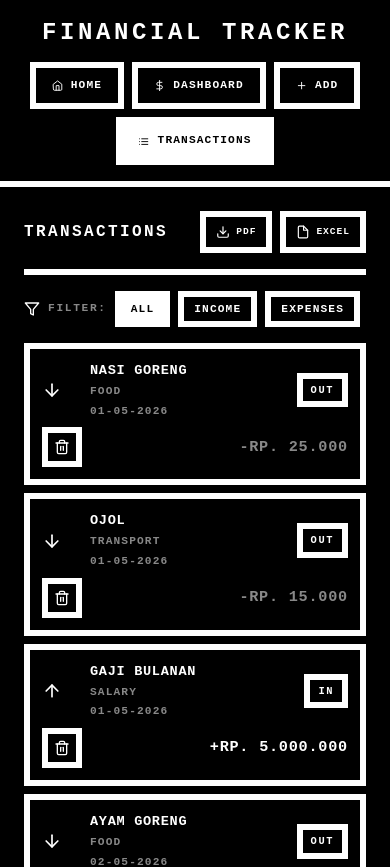
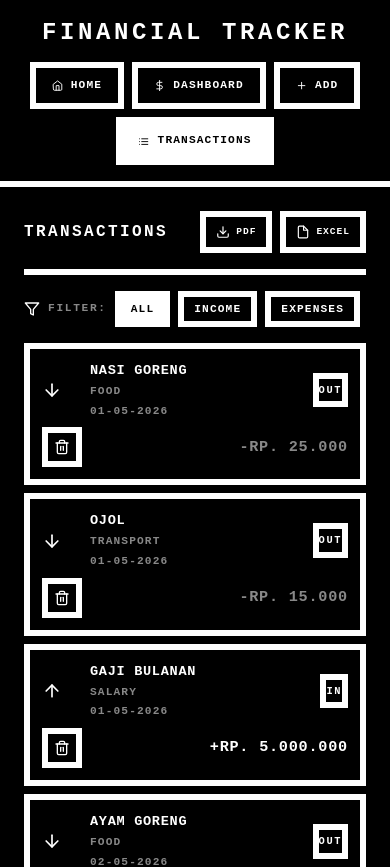
Before and after one commit to ryanvp10/personal-tracker, a React (Vite) app in the folder frontend/: page /transactions in a window 390 px wide. Shown: the top 867 px of the page. Built offline with nearby package versions, Linux system fonts and the light colour scheme.

Commit message:
Fix badge inconsistency: explicit 80px width, div element, border-box

```diff
--- a/frontend/src/components/TransactionList.jsx
+++ b/frontend/src/components/TransactionList.jsx
@@ -188,14 +188,16 @@ function TransactionList() {
               </div>
 
               {/* TYPE BADGE — col 3 on desktop (fixed 80px col), col 3 on mobile */}
-              <span
+              <div
                 style={{
                   display: 'flex',
                   alignItems: 'center',
                   justifyContent: 'center',
-                  padding: isMobile ? '4px 8px' : '4px 0px',
+                  padding: '4px 0px',
                   height: isMobile ? 'auto' : '32px',
-                  width: isMobile ? 'auto' : '100%',
+                  width: isMobile ? 'auto' : '80px',
+                  minWidth: isMobile ? 'auto' : '80px',
+                  boxSizing: 'border-box',
                   border: `${theme.borders.width} ${theme.borders.style} ${theme.borders.color}`,
                   backgroundColor: '#000000',
                   color: '#ffffff',
@@ -203,12 +205,13 @@ function TransactionList() {
                   fontSize: '0.65rem',
                   letterSpacing: '0.15em',
                   whiteSpace: 'nowrap',
+                  textAlign: 'center',
                   justifySelf: 'center',
                   alignSelf: 'center',
                 }}
               >
                 {t.type === 'in' ? 'IN' : 'OUT'}
-              </span>
+              </div>
 
               {/* AMOUNT — row 2 col 2-3 on mobile, row 1 col 4 on desktop */}
               <span
```
